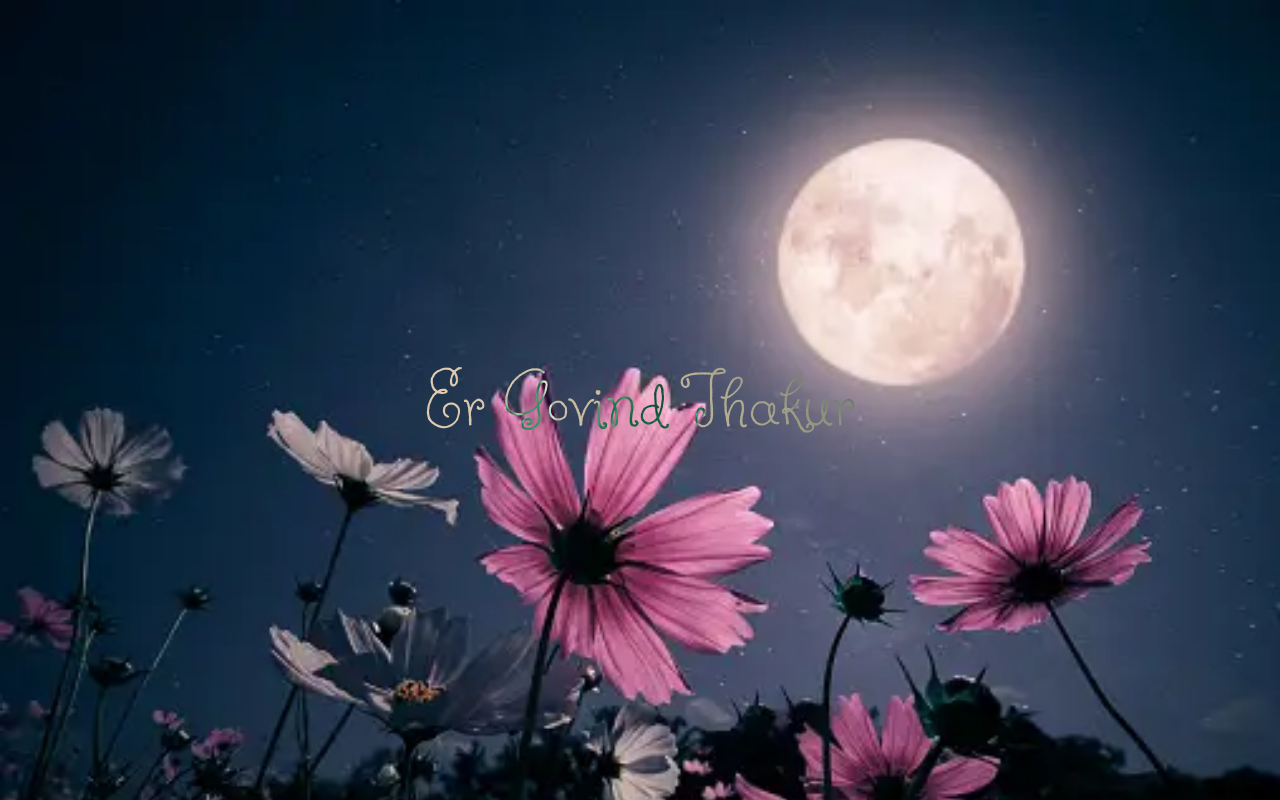
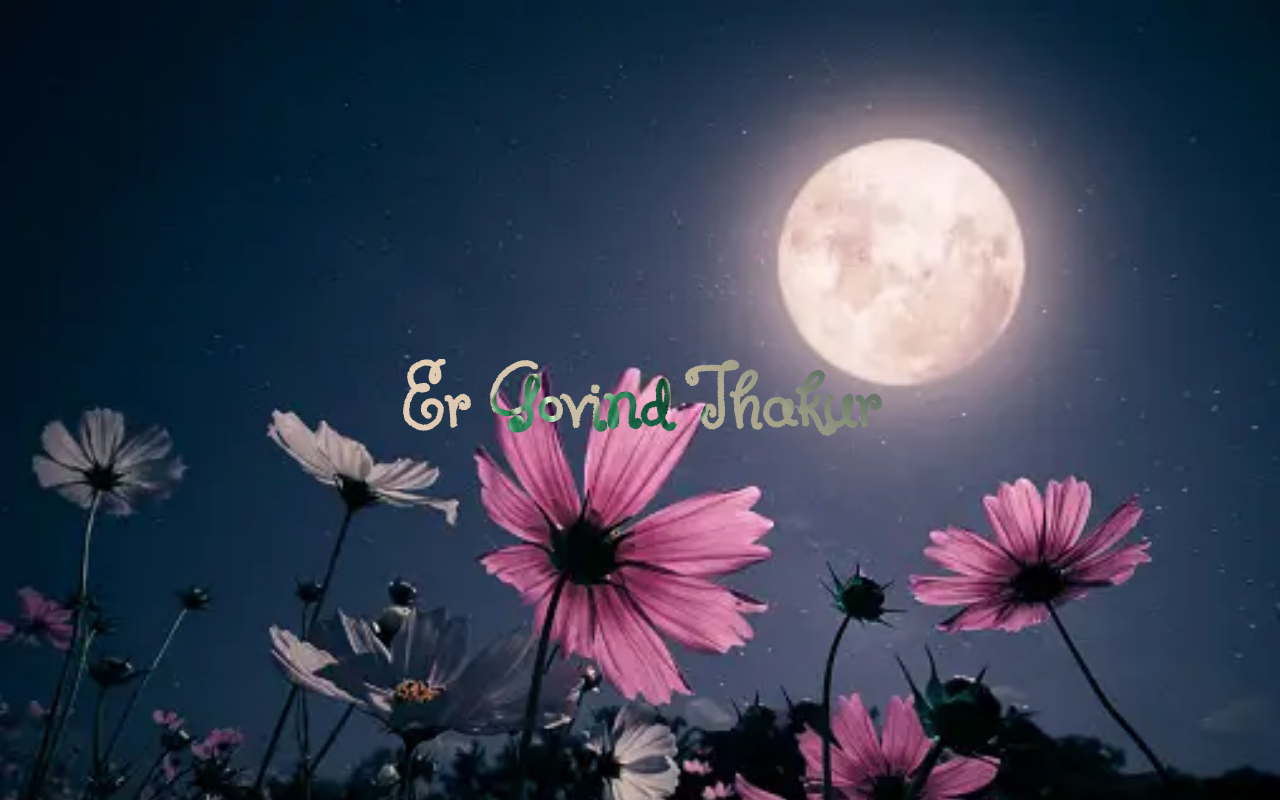
Before and after one commit to ErGovindthakur/JobDone, a plain HTML site: page index.html in a window 1280 px wide. Drawn offline with Linux system fonts and the light colour scheme.

Commit message:
Third change

```diff
--- a/style.css
+++ b/style.css
@@ -24,8 +24,8 @@ h1{
     left: 50%;
     transform: translate(-50%,-50%);
     font-family: buttermilk;
-    font-weight: 100;
-    font-size: 81px;
+    font-weight: 700;
+    font-size: 90px;
     color: #fff;
     mix-blend-mode: difference;
 }
```
